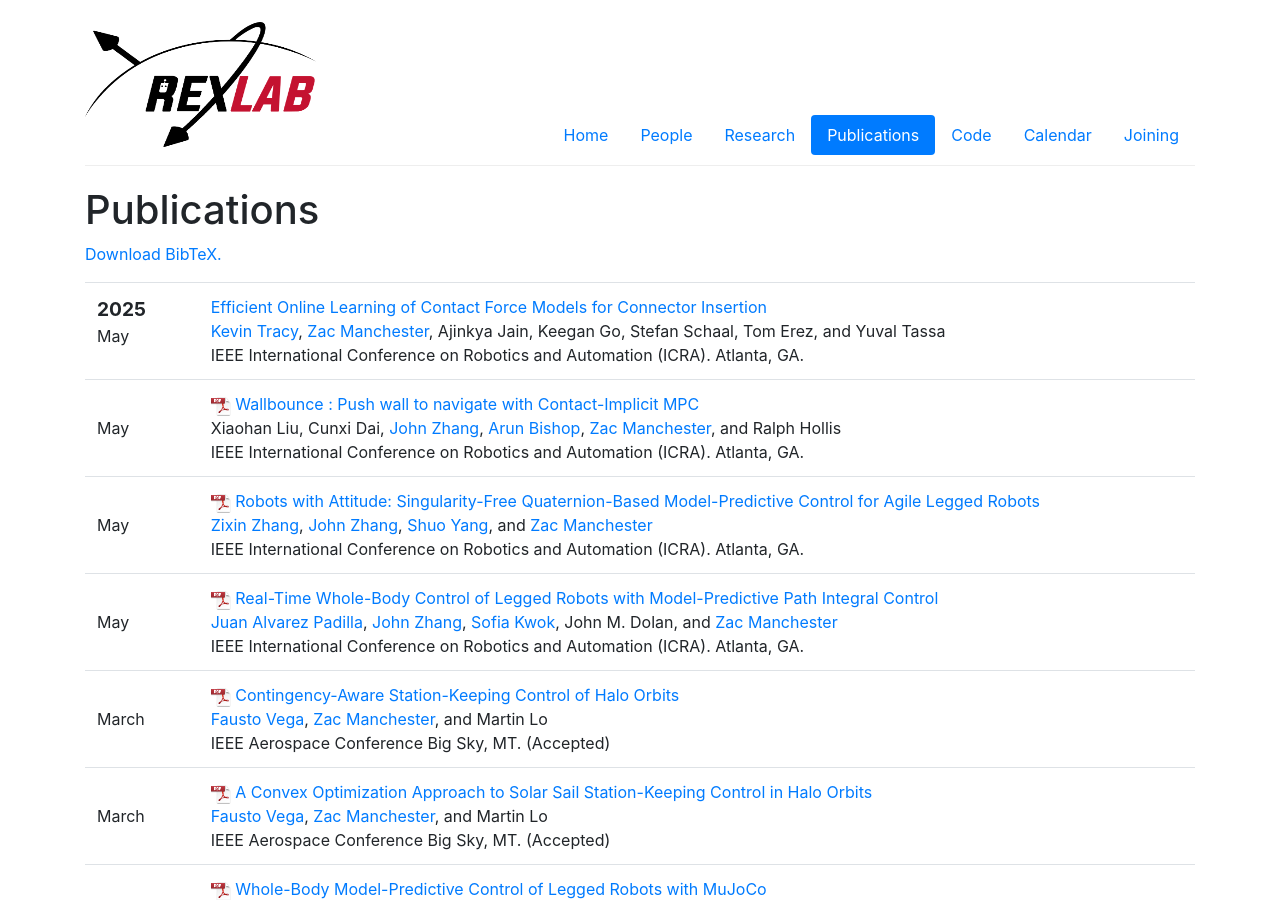
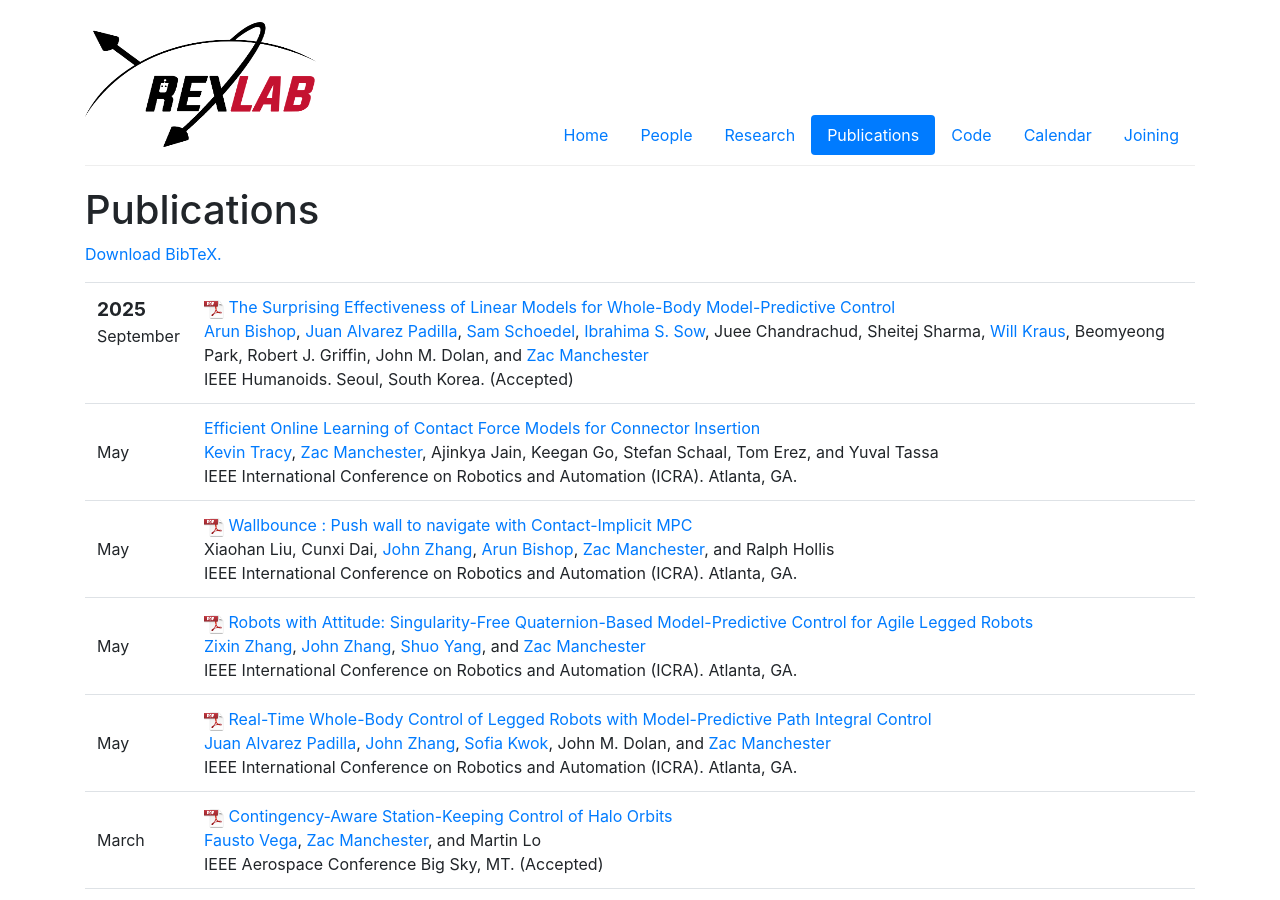
Before and after one commit to RoboticExplorationLab/roboticexplorationlab.github.io, a Jekyll site: the page built from publications.html, in a window 1280 px wide and 900 px high. Built offline with Jekyll 4.4.1, drawn with Linux system fonts in a browser that asks for light colours; a script that is not in the unit is left out.

Commit message:
Add linear walking paper

```diff
--- a/_data/pubs.yml
+++ b/_data/pubs.yml
@@ -1,3 +1,13 @@
+- title: "The Surprising Effectiveness of Linear Models for Whole-Body Model-Predictive Control"
+  authors: [arun, juan, sam, ibrahima, Juee Chandrachud, Sheitej Sharma, willK, Beomyeong Park, Robert J. Griffin, John M. Dolan, zac]
+  publisher: IEEE Humanoids.
+  pub-type: conference
+  date: 2025-09-30
+  venue: Seoul, South Korea
+  pdf: linear_walking.pdf
+  # projects: [cvx_mpc_stationkeeping]
+  status: Accepted
+
 - title: "A Convex Optimization Approach to Solar Sail Station-Keeping Control in Halo Orbits"
   authors: [fausto, zac, Martin Lo]
   publisher: IEEE Aerospace Conference
--- a/bib/pubs.bib
+++ b/bib/pubs.bib
@@ -1,3 +1,11 @@
+@article{bishop2025surprising,
+  title={The Surprising Effectiveness of Linear Models for Whole-Body Model-Predictive Control},
+  author={Bishop, Arun L and Alvarez-Padilla, Juan and Schoedel, Sam and Sow, Ibrahima Sory and Chandrachud, Juee and Sharma, Sheitej and Kraus, Will and Park, Beomyeong and Griffin, Robert J and Dolan, John M and Manchester, Zachary},
+  url={http://roboticexplorationlab.org/papers/linear_walking.pdf},
+  journal={IEEE Humanoids},
+  year={2025},
+  publisher = {IEEE}
+}
 @article{Zhang2023slomo,
   title     = {Slomo: A general system for legged robot motion imitation from casual videos},
   author    = {Zhang, John Z and Yang, Shuo and Yang, Gengshan and Bishop, Arun L and Gurumurthy, Swaminathan and Ramanan, Deva and Manchester, Zachary},
```
Also changed, not shown: 1 other file.
